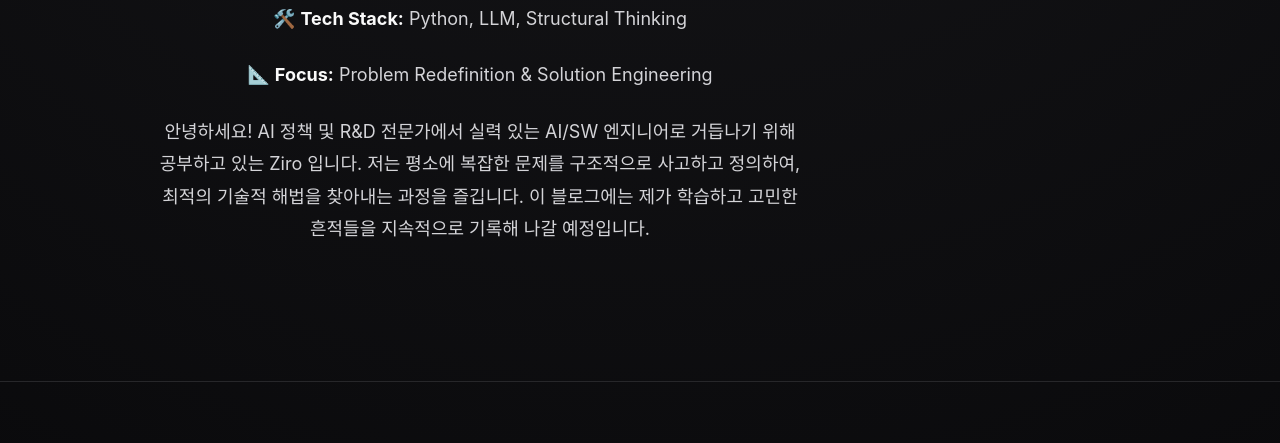
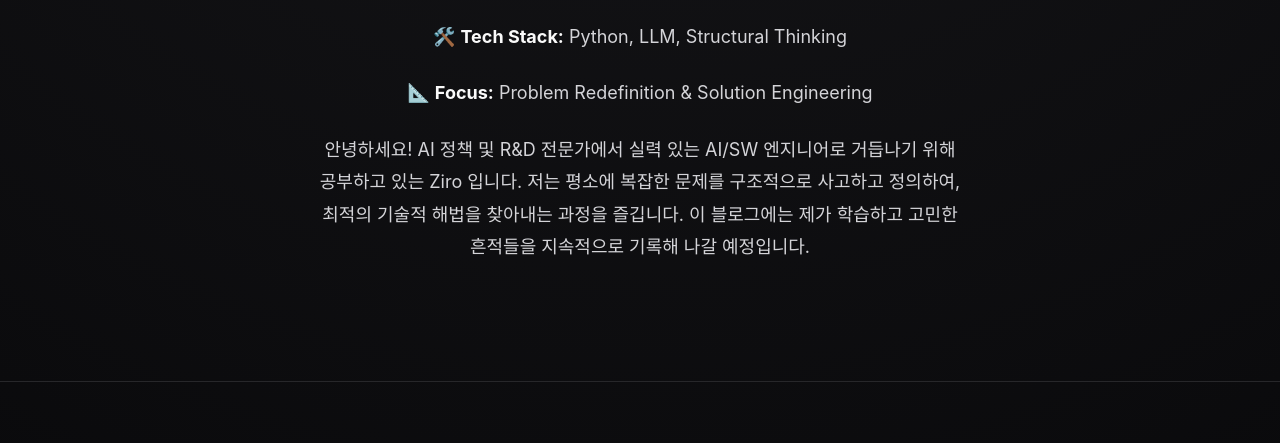
Before and after one commit to Ziro-kun/Ziro-kun.github.io, an Astro site: page /about in a window 1280 px wide. Shown: the part 692-1135 px from the top of the page. Built offline with nearby package versions, Linux system fonts and the light colour scheme; Astro itself is replaced by a stand-in of ours.

Commit message:
fix: remove main margin override, use global centering for about page

```diff
--- a/src/layouts/AboutLayout.astro
+++ b/src/layouts/AboutLayout.astro
@@ -17,11 +17,6 @@
 	<head>
 		<BaseHead title={title} description={description} />
 		<style>
-			main {
-				max-width: 100%;
-				margin: 0;
-				padding: 0;
-			}
 			.hero-image {
 				width: 100%;
 				margin-bottom: 3rem;
@@ -36,10 +31,6 @@
 				box-shadow: 0 20px 50px rgba(0, 0, 0, 0.5);
 			}
 			.about-wrapper {
-				width: 800px;
-				max-width: calc(100% - 2em);
-				margin: 0 auto;
-				padding: 2em 1em 4em;
 				display: flex;
 				flex-direction: column;
 				align-items: center;
```
